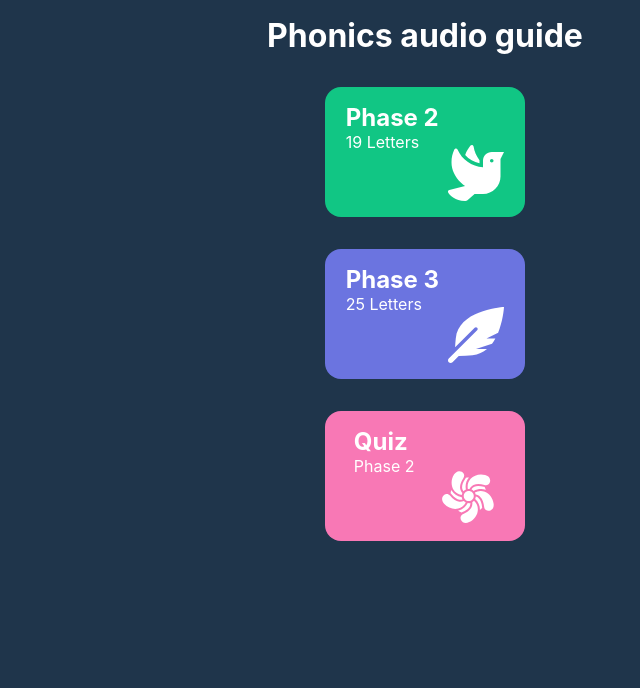
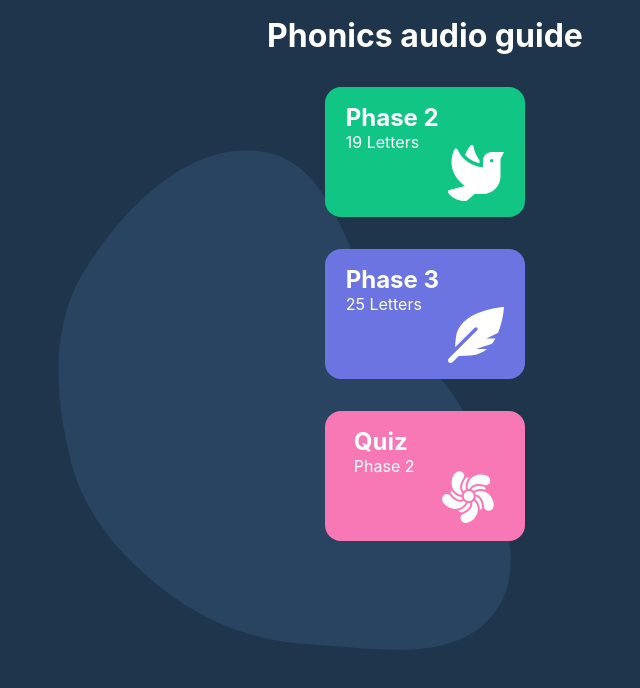
Before and after one commit to hellodeborahuk/buzzphonics, a React (Create React App) app: page / in a window 1280 px wide. Shown: the top 688 px of the page, without its empty margins (215-855 px from the left). Built offline with nearby package versions, Linux system fonts and the light colour scheme.

Commit message:
Added blob svg to background as per figma design

```diff
--- a/src/App.css
+++ b/src/App.css
@@ -22,6 +22,10 @@ body {
   color: white;
   margin: 1em;
   height: 100vh;
+  background-image: url("../public/images/blob.svg");
+  background-position: -180px 150px;
+  background-repeat: no-repeat;
+  background-size: auto 500px;
 }
 
 h1 {
@@ -52,7 +56,7 @@ header {
 }
 
 .home-section {
-  margin-bottom: 40em;
+  padding-bottom: 2em;
 }
 
 .phase-two, .phase-three, .quiz-button  {
```
Also changed, not shown: public/images/blob.svg (added).
